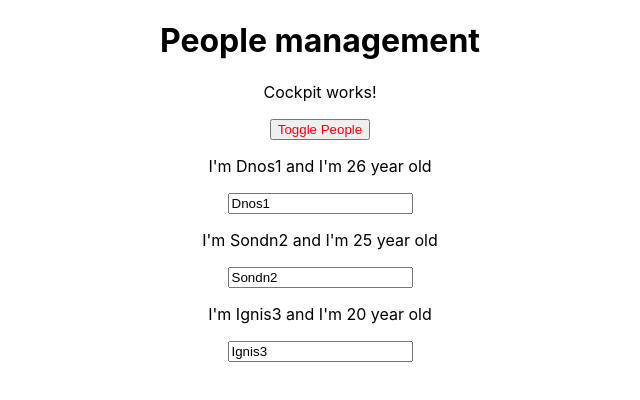
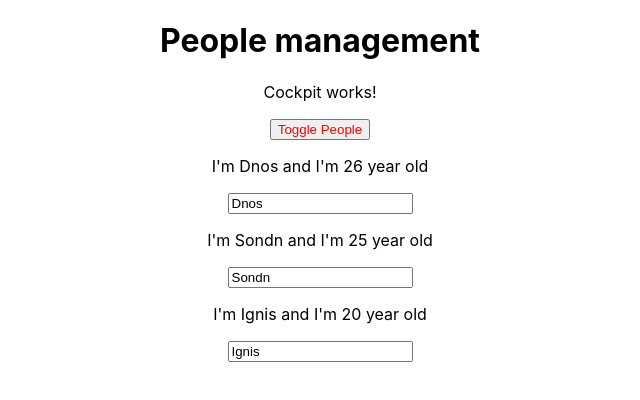
Before and after one commit to dnos29/react-udemy-learn, a React (Create React App) app: page / in a window 1280 px wide. Both pictures are taken after a click on the button "Toggle People". Shown: the top 400 px of the page, without its empty margins (320-960 px from the left). Built offline with nearby package versions, Linux system fonts and the light colour scheme.

Commit message:
7.8 component life circle

```diff
--- a/src/Components/People/People.js
+++ b/src/Components/People/People.js
@@ -1,16 +1,23 @@
-import React from 'react'
+import React, { Component } from 'react'
 import Person from './Person/Person'
 
-const People = (props) => {
-  return props.people.map(person => {
+class People extends Component {
+  constructor(props){
+    super(props);
+    console.log('[People.js] constructor...');
+  }
+
+  render(){
+    return this.props.people.map(person => {
       return (
         <Person
-        click={() => props.clicked(person.id)}
-        name={person.name + person.id}
+          click={() => this.props.clicked(person.id)}
+          name={person.name}
           age={person.age}
           key={person.id}
-        changed={event => props.changed(event, person.id)}
+          changed={event => this.props.changed(event, person.id)}
         />)
     })
   }
+}
 export default People;
--- a/src/Components/People/Person/Person.js
+++ b/src/Components/People/Person/Person.js
@@ -1,16 +1,18 @@
-import React from 'react'
+import React, { Component } from 'react'
 import classes from './Person.css'
 
-const Person = props => {
+class Person extends Component {
+  render() {
     return (
-        <div className={classes.person}>
-            <p onClick={props.click}>
-                I'm {props.name} and I'm {props.age} year old
-            </p>
-            <p>{props.children}</p>
-            <input type="text" onChange={props.changed} value={props.name} />
-        </div>
+      <div className={classes.person}>
+          <p onClick={this.props.click}>
+              I'm {this.props.name} and I'm {this.props.age} year old
+          </p>
+          <p>{this.props.children}</p>
+          <input type="text" onChange={this.props.changed} value={this.props.name} />
+      </div>
     )
+  }
 }
 
 export default Person;
--- a/src/containers/App.js
+++ b/src/containers/App.js
@@ -6,7 +6,9 @@ import './App.css';
 
 
 class App extends Component {
-  state = {
+  constructor(props){
+    super(props);
+    this.state = {
       people: [
         { id: 1, name: 'Dnos', age: 26 },
         { id: 2, name: 'Sondn', age: 25 },
@@ -14,6 +16,35 @@ class App extends Component {
       ],
       showPeople: false,
     }
+    console.log('[App.js] constructor ');
+  }
+
+  // static getDerivedStateFromProps(props){
+  //   console.log('[App.js] getDerivedStateFromProps', props);
+  //   return null;
+  // }
+  // render
+  // render children
+  componentWillMount(){
+    console.log('[App.js] componentWilMount');
+  }
+  componentDidMount(){
+    console.log('[App.js] componentDidMount');
+  }
+
+  shouldComponentUpdate(nextProps, nextStates){
+    console.log('[App.js] shouldComponentUpdate nextProps:', nextProps, 'nextStates:', nextStates);
+    return true;
+  }
+
+  componentDidUpdate(prevProps, prevStates){
+    console.log('[App.js] componentDidUpdate prevProps:', prevProps, 'prevStates:', prevStates);
+  }
+
+  // getSnapshotBeforeUpdate(prevProps, prevStates){
+  //   console.log('[App.js] getSnapshotBeforeUpdate prevProps:', prevProps, 'prevStates:', prevStates);
+  // }
+
   toggleShowPeople(){
     const showPeople = this.state.showPeople;
     this.setState({
@@ -29,7 +60,6 @@ class App extends Component {
   nameChangedHander = (event, id) => {
     const people = [...this.state.people]
     const idx = people.findIndex(p => p.id === id);
-    console.log(idx)
     let person = people[idx];
     person.name = event.target.value;
     people[idx] = person;
```
Lines whose indentation alone changed are shown as unchanged.
